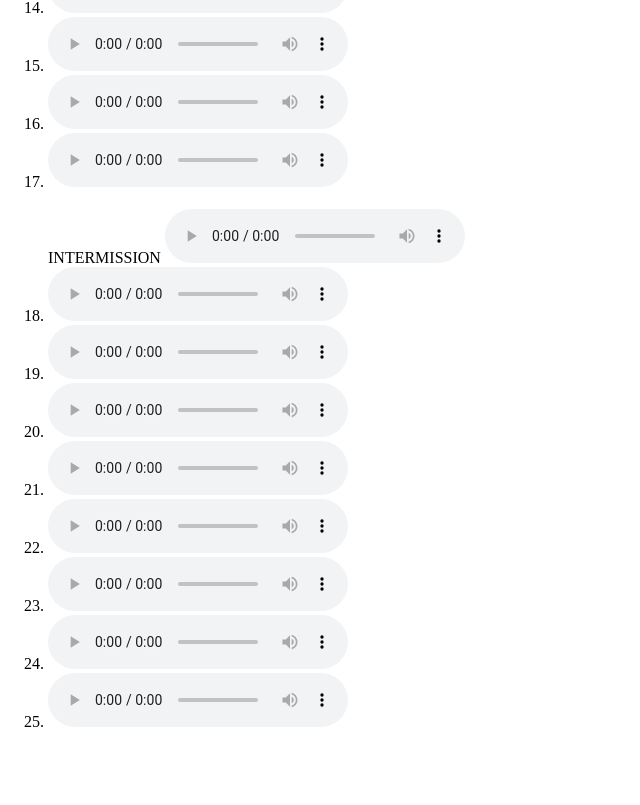
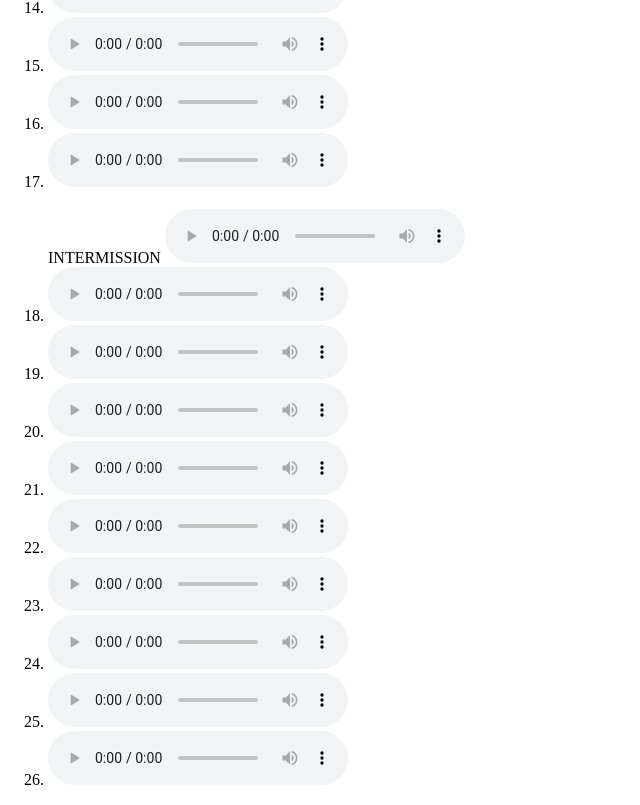
Before and after one commit to Sammy99jsp/deus-audio, a plain HTML site: page index.html in a window 1280 px wide. Shown: the part 947-1752 px from the top of the page, without its empty margins (0-640 px from the left). Before the commit the page ends 1694 px from the top, so only its background shows below. Drawn offline with Linux system fonts and the light colour scheme.

Commit message:
Add XXVI to `index.html`

```diff
--- a/index.html
+++ b/index.html
@@ -38,6 +38,7 @@
 	    <li><audio src="https://deus-audio.s3.eu-west-2.amazonaws.com/XXIII.mp3" controls /></li>
 	    <li><audio src="https://deus-audio.s3.eu-west-2.amazonaws.com/XXIV.mp3" controls /></li>
 	    <li><audio src="https://deus-audio.s3.eu-west-2.amazonaws.com/XXV.mp3" controls /></li>
+	    <li><audio src="https://deus-audio.s3.eu-west-2.amazonaws.com/XXVI.mp3" controls /></li>
     </ol>
 		<noscript>Please enable JavaScript to view this application.</noscript>
 	</body>
```
